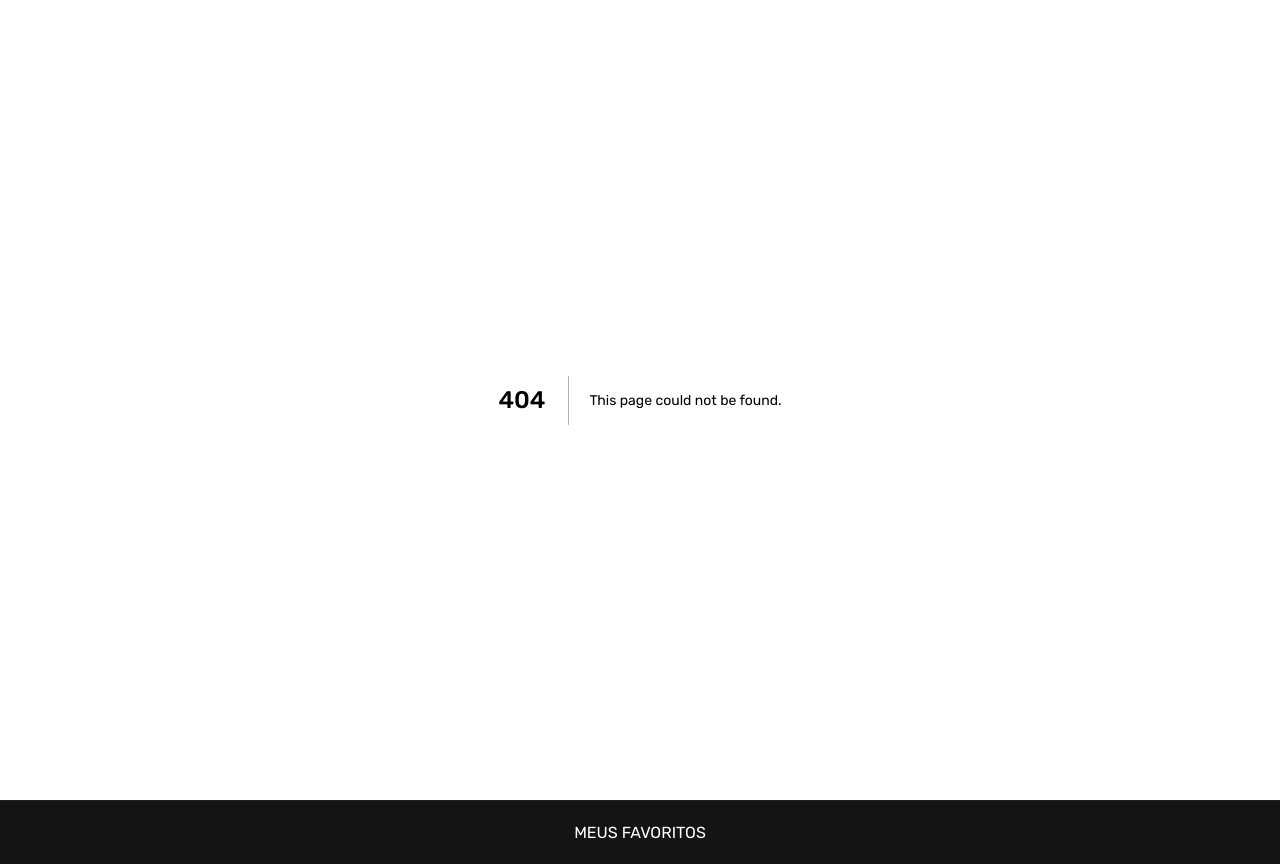
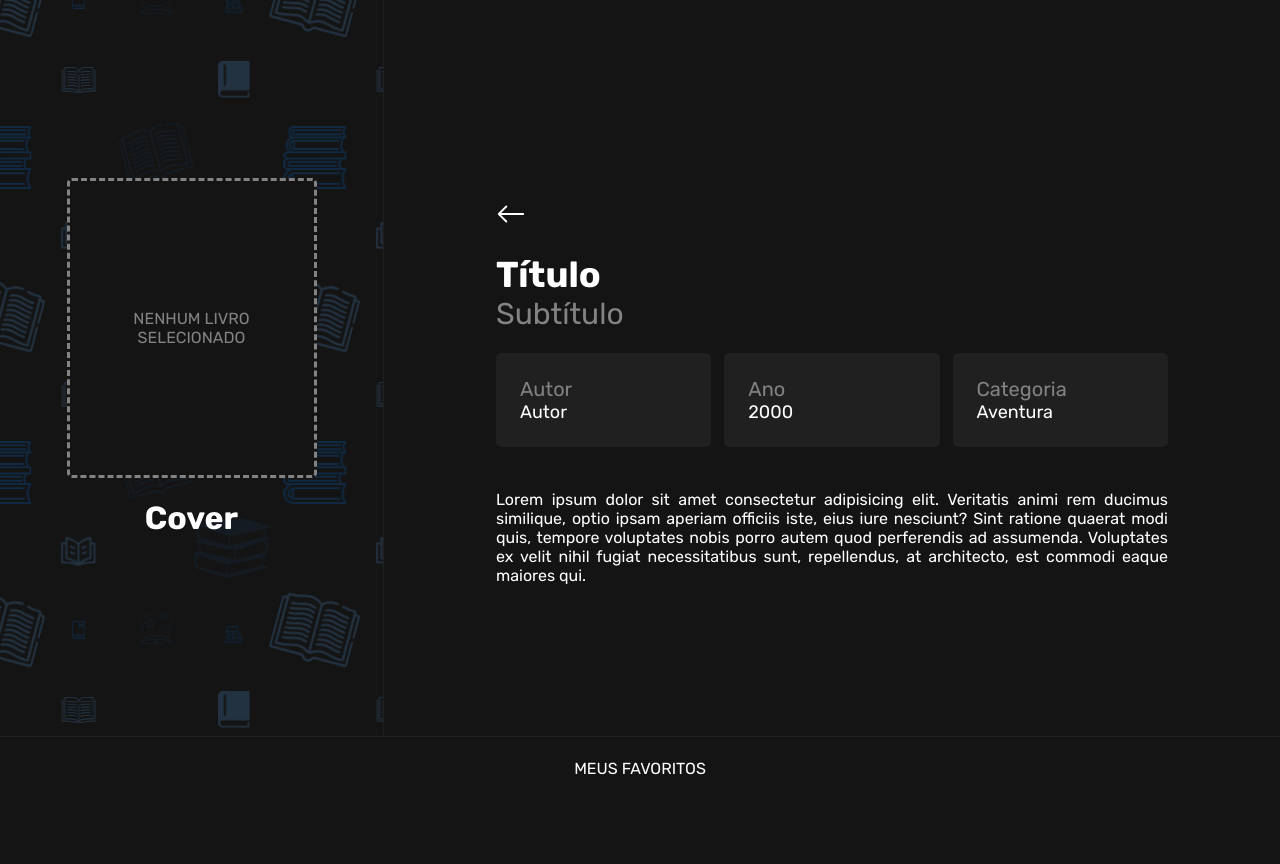
Before and after one commit to rdgrb/bookmarked, a Next.js app: page /book/1 in a window 1280 px wide. Before the commit this address had no page. After the commit the page ends 800 px from the top, so only its background shows below. Built offline with nearby package versions, Linux system fonts and the light colour scheme.

Commit message:
Adicionado página de visualização de um livro específico

```diff
--- /dev/null
+++ b/src/pages/book/[title].tsx
@@ -0,0 +1,59 @@
+import React, { useContext, useEffect } from 'react'
+import Link from 'next/link';
+
+import { BookImage } from 'components/BookImage';
+import { ArrowLeft } from 'react-bootstrap-icons';
+import { BookContext } from 'src/contexts/BookContext';
+import { MainLayout } from 'src/templates/MainLayout';
+
+import styles from "styles/Book.module.scss";
+
+export default function Book() {
+    const { setShowCover } = useContext(BookContext);
+
+    useEffect(() => {
+        setShowCover(true);
+    }, []);
+
+    return (
+        <MainLayout>
+            <div className={styles.bookContainer}>
+                <Link href="/search">
+                    <ArrowLeft size={30} />
+                </Link>
+
+                <div className={styles.imageContainer}>
+                    <BookImage />
+                </div>
+
+                <h1>Título</h1>
+                <h2>Subtítulo</h2>
+
+                <div className={styles.bookInfoContainer}>
+                    <div>
+                        <h3>Autor</h3>
+                        <span>Autor</span>
+                    </div>
+                    <div>
+                        <h3>Ano</h3>
+                        <span>2000</span>
+                    </div>
+                    <div>
+                        <h3>Categoria</h3>
+                        <span>Aventura</span>
+                    </div>
+                </div>
+
+                <p>
+                    Lorem ipsum dolor sit amet consectetur adipisicing elit.
+                    Veritatis animi rem ducimus similique, optio ipsam aperiam
+                    officiis iste, eius iure nesciunt? Sint ratione quaerat
+                    modi quis, tempore voluptates nobis porro autem quod
+                    perferendis ad assumenda. Voluptates ex velit nihil fugiat
+                    necessitatibus sunt, repellendus, at architecto, est
+                    commodi eaque maiores qui.
+                </p>
+            </div>
+        </MainLayout>
+    )
+}
--- /dev/null
+++ b/styles/Book.module.scss
@@ -0,0 +1,82 @@
+.bookContainer {
+    padding: 1rem 2.5rem;
+
+    h1 {
+        margin-bottom: 0;
+    }
+
+    h2 {
+        margin: 0;
+        color: var(--gray);
+        font-weight: normal;
+    }
+
+    p {
+        text-align: justify;
+    }
+}
+
+.bookInfoContainer {
+    display: block;
+    margin: 1.3rem 0rem;
+
+    div {
+        background-color: var(--light-gray);
+        padding: 1.5rem;
+
+        margin-bottom: 0.4rem;
+
+        border-radius: 5px;
+    }
+
+    h3 {
+        margin: 0;
+        color: var(--gray);
+        font-weight: normal;
+    }
+}
+
+@media (min-width: 992px) {
+    .bookContainer {
+        padding: 5rem;
+
+        display: flex;
+        flex-direction: column;
+        justify-content: center;
+
+        height: 92vh;
+
+        h1 {
+            font-size: 2.25rem;
+        }
+
+        h2 {
+            font-size: 1.875rem;
+        }
+    }
+
+    .bookInfoContainer {
+        display: flex;
+
+        div {
+            width: 100%;
+            margin-right: 0.8rem;
+
+            &:last-child {
+                margin-right: 0rem;
+            }
+        }
+
+        h3 {
+            font-size: 1.25rem;
+        }
+
+        span {
+            font-size: 1.125rem;
+        }
+    }
+
+    .imageContainer {
+        display: none;
+    }
+}
```
